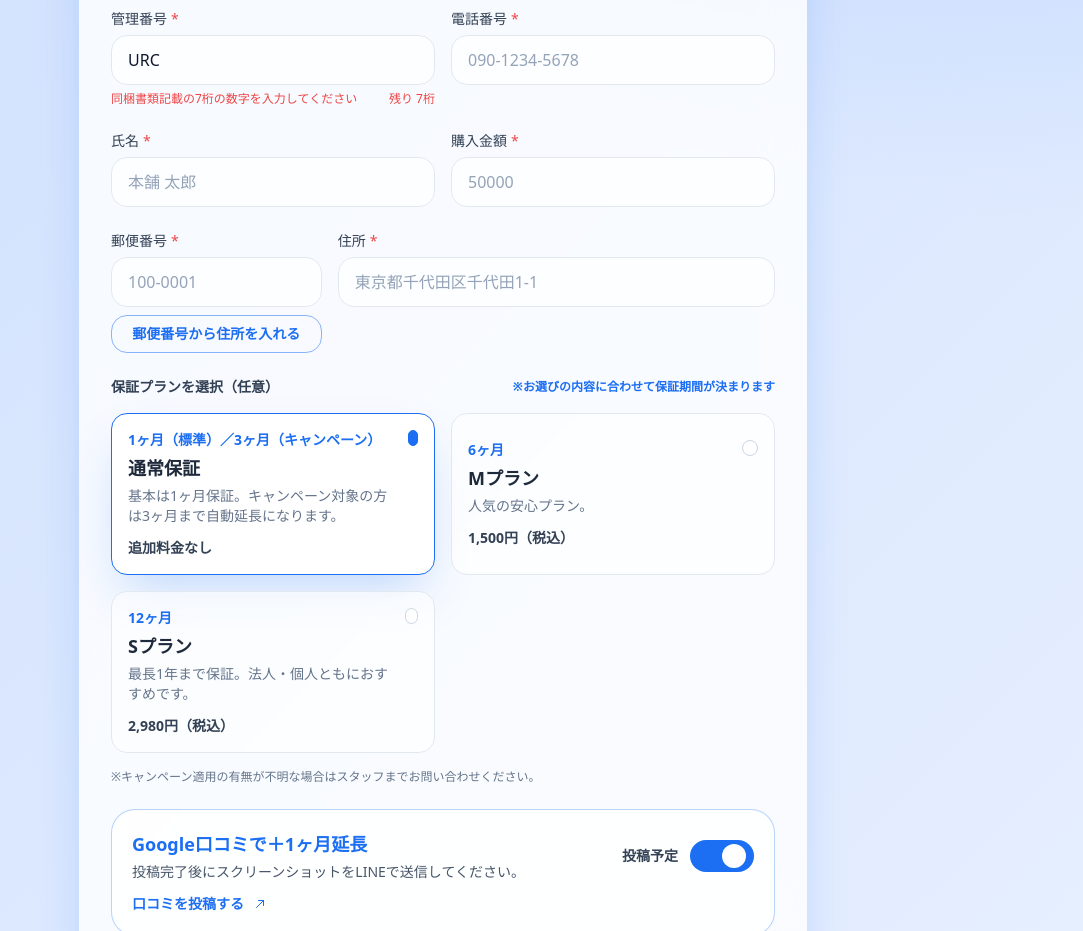
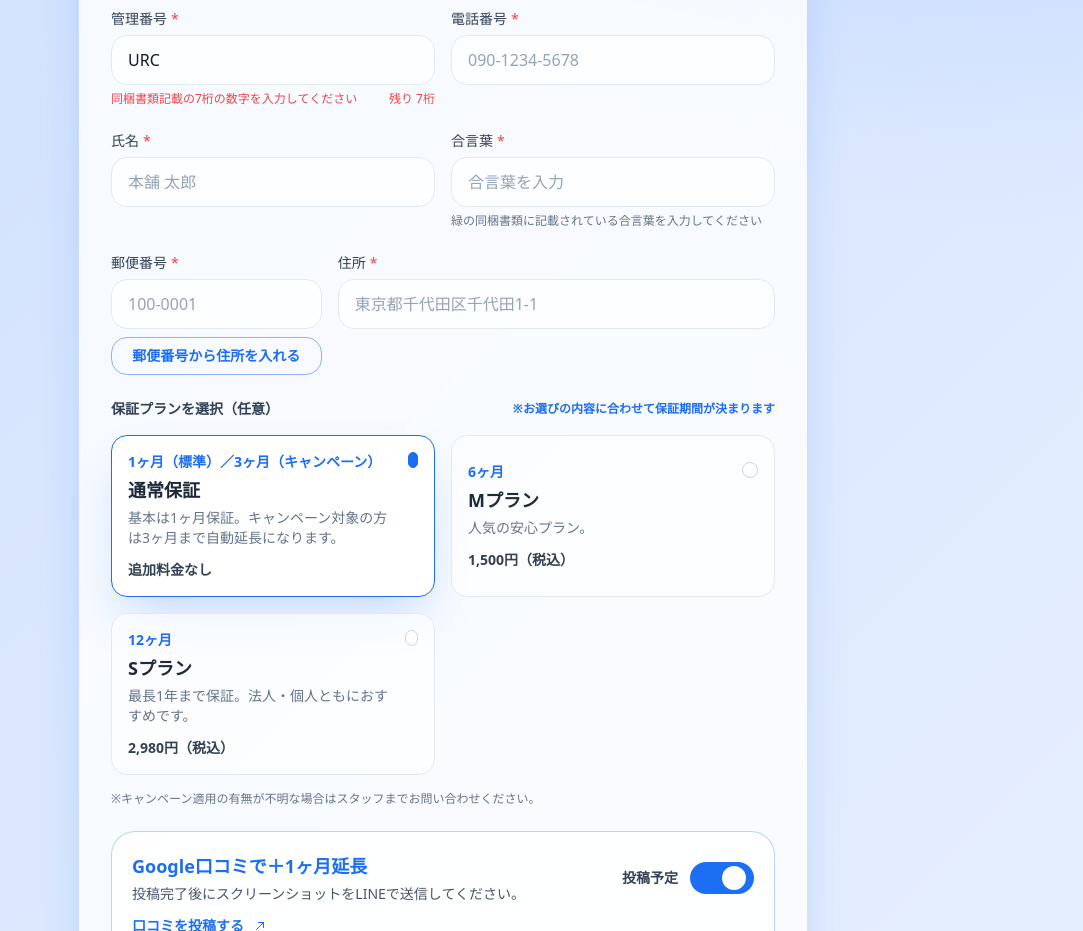
Before and after one commit to ulunaia99-max/HONPOKUN-WARRANTY, a Next.js app: page / in a window 1280 px wide. Shown: the part 880-1811 px from the top of the page, without its empty margins (197-1280 px from the left). Built offline with nearby package versions, Linux system fonts and the light colour scheme.

Commit message:
購入金額を合言葉(paycard_0)に変更、合言葉の検証とエラー表示追加、緑の同梱書類の説明追加

```diff
--- a/src/app/api/check-management-id/route.ts
+++ b/src/app/api/check-management-id/route.ts
@@ -57,14 +57,14 @@ export async function POST(request: Request) {
       );
     }
 
-    // 管理番号は存在するが未登録の場合、購入金額を返す
-    const purchaseAmount = record.record["sale_1"]?.value || "";
+    // 管理番号は存在するが未登録の場合、合言葉を返す
+    const passphrase = record.record["paycard_0"]?.value || "";
 
     return NextResponse.json(
       {
         ok: true,
         message: "管理番号の確認が完了しました。",
-        purchaseAmount: purchaseAmount,
+        passphrase: passphrase,
       },
       { status: 200 },
     );
--- a/src/app/api/register/route.ts
+++ b/src/app/api/register/route.ts
@@ -10,7 +10,7 @@ const payloadSchema = z.object({
     .string()
     .regex(/^URC\d{7}$/, "管理番号はURCに続けて7桁の数字で入力してください"),
   fullName: z.string().min(1, "氏名を入力してください"),
-  purchaseAmount: z.string().min(1, "購入金額を入力してください").regex(/^\d+$/, "購入金額は数字で入力してください"),
+  passphrase: z.string().min(1, "合言葉を入力してください"),
   postalCode: z.string().min(7, "郵便番号を入力してください"),
   address: z.string().min(1, "住所を入力してください"),
   phone: z.string().min(10, "電話番号を入力してください"),
--- a/src/app/registered/page.tsx
+++ b/src/app/registered/page.tsx
@@ -7,7 +7,7 @@ import Link from "next/link";
 type RegistrationData = {
   managementId: string;
   fullName: string;
-  purchaseAmount: string;
+  passphrase: string;
   postalCode: string;
   address: string;
   phone: string;
@@ -119,9 +119,9 @@ export default function RegisteredPage() {
                 </p>
               </div>
               <div className="rounded-xl sm:rounded-2xl bg-white/80 p-3 sm:p-4 border border-slate-200">
-                <p className="text-[10px] sm:text-xs font-semibold text-slate-500">購入金額</p>
-                <p className="text-sm sm:text-base font-bold text-slate-800 mt-1">
-                  ¥{parseInt(data.purchaseAmount || "0", 10).toLocaleString()}
+                <p className="text-[10px] sm:text-xs font-semibold text-slate-500">合言葉</p>
+                <p className="text-sm sm:text-base font-bold text-slate-800 mt-1 break-words">
+                  {data.passphrase}
                 </p>
               </div>
               <div className="rounded-xl sm:rounded-2xl bg-white/80 p-3 sm:p-4 border border-slate-200 sm:col-span-2">
--- a/src/components/registration-form.tsx
+++ b/src/components/registration-form.tsx
@@ -16,7 +16,7 @@ const MANAGEMENT_DIGIT_LENGTH = 7;
 const defaultState: FormState = {
   managementId: MANAGEMENT_PREFIX,
   fullName: "",
-  purchaseAmount: "",
+  passphrase: "",
   postalCode: "",
   address: "",
   phone: "",
@@ -106,10 +106,10 @@ export function RegistrationForm() {
   const [message, setMessage] = useState<{ type: "success" | "error"; text: string }>();
   const [isAddressLoading, setIsAddressLoading] = useState(false);
   const [isCheckingManagementId, setIsCheckingManagementId] = useState(false);
-  const [purchaseAmountError, setPurchaseAmountError] = useState<string | null>(null);
-  const [expectedPurchaseAmount, setExpectedPurchaseAmount] = useState<string | null>(null);
+  const [passphraseError, setPassphraseError] = useState<string | null>(null);
+  const [expectedPassphrase, setExpectedPassphrase] = useState<string | null>(null);
 
-  // 管理番号の存在確認と購入金額の取得
+  // 管理番号の存在確認と合言葉の取得
   const checkManagementId = async (managementId: string) => {
     if (!managementId || managementId.length < 10) {
       return { valid: false, message: "" };
@@ -128,9 +128,9 @@ export function RegistrationForm() {
         return { valid: false, message: data.message || "管理番号の確認に失敗しました。" };
       }
 
-      // 購入金額を取得
-      if (data.purchaseAmount) {
-        setExpectedPurchaseAmount(data.purchaseAmount);
+      // 合言葉を取得
+      if (data.passphrase) {
+        setExpectedPassphrase(data.passphrase);
       }
 
       return { valid: true, message: "" };
@@ -141,34 +141,28 @@ export function RegistrationForm() {
     }
   };
 
-  // 購入金額の検証
-  const validatePurchaseAmount = (amount: string) => {
-    if (!amount) {
-      setPurchaseAmountError(null);
+  // 合言葉の検証
+  const validatePassphrase = (passphrase: string) => {
+    if (!passphrase) {
+      setPassphraseError(null);
       return;
     }
 
-    // 数字のみかチェック
-    if (!/^\d+$/.test(amount)) {
-      setPurchaseAmountError("購入金額は数字で入力してください");
+    // 期待される合言葉と比較
+    if (expectedPassphrase && passphrase !== expectedPassphrase) {
+      setPassphraseError("合言葉が正しくありません。緑の同梱書類に記載の合言葉をご確認ください。");
       return;
     }
 
-    // 期待される購入金額と比較
-    if (expectedPurchaseAmount && amount !== expectedPurchaseAmount) {
-      setPurchaseAmountError(`購入金額が正しくありません。正しい金額: ¥${parseInt(expectedPurchaseAmount, 10).toLocaleString()}`);
-      return;
-    }
-
-    setPurchaseAmountError(null);
+    setPassphraseError(null);
   };
 
   const updateField = (field: keyof FormState, value: string | boolean) => {
     setFormState((prev) => ({ ...prev, [field]: value }));
 
-    // 購入金額の検証
-    if (field === "purchaseAmount") {
-      validatePurchaseAmount(value as string);
+    // 合言葉の検証
+    if (field === "passphrase") {
+      validatePassphrase(value as string);
     }
   };
 
@@ -282,11 +276,11 @@ export function RegistrationForm() {
       return;
     }
 
-    // 購入金額の検証
-    if (purchaseAmountError) {
+    // 合言葉の検証
+    if (passphraseError) {
       setMessage({
         type: "error",
-        text: purchaseAmountError,
+        text: passphraseError,
       });
       setIsSubmitting(false);
       return;
@@ -445,17 +439,17 @@ export function RegistrationForm() {
           required
         />
         <InputField
-          label="購入金額"
-          placeholder="50000"
-          value={formState.purchaseAmount}
-          onChange={(value) => {
-            // 数字のみ許可
-            const digits = value.replace(/\D/g, "");
-            updateField("purchaseAmount", digits);
-          }}
+          label="合言葉"
+          placeholder="合言葉を入力"
+          value={formState.passphrase}
+          onChange={(value) => updateField("passphrase", value)}
           required
-          inputMode="numeric"
-          error={purchaseAmountError}
+          error={passphraseError}
+          helper={
+            <span className="text-[10px] sm:text-xs text-slate-500 leading-relaxed">
+              緑の同梱書類に記載されている合言葉を入力してください
+            </span>
+          }
         />
       </div>
 
--- a/src/lib/kintone.ts
+++ b/src/lib/kintone.ts
@@ -3,7 +3,7 @@ export type WarrantyPlan = "standard" | "campaign" | "m" | "s";
 export type WarrantyRegistrationPayload = {
   managementId: string;
   fullName: string;
-  purchaseAmount: string;
+  passphrase: string;
   postalCode: string;
   address: string;
   phone: string;
@@ -16,7 +16,7 @@ const FIELD_CODES = {
   managementId: "文字列__1行__14",
   phone: "文字列__1行__4",
   fullName: "name_1",
-  purchaseAmount: "sale_1",
+  passphrase: "paycard_0",
   postalCode: "文字列__1行__5",
   address: "address_1",
   maker: "maker_1",
@@ -154,7 +154,7 @@ export async function createKintoneRecord(
       record: {
         [FIELD_CODES.phone]: { value: payload.phone },
         [FIELD_CODES.fullName]: { value: payload.fullName },
-        [FIELD_CODES.purchaseAmount]: { value: payload.purchaseAmount },
+        [FIELD_CODES.passphrase]: { value: payload.passphrase },
         [FIELD_CODES.postalCode]: { value: payload.postalCode },
         [FIELD_CODES.address]: { value: payload.address },
       },
```
